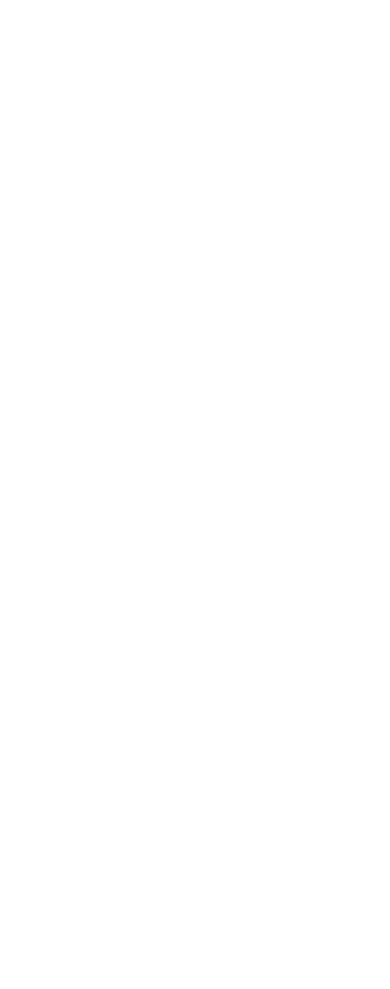
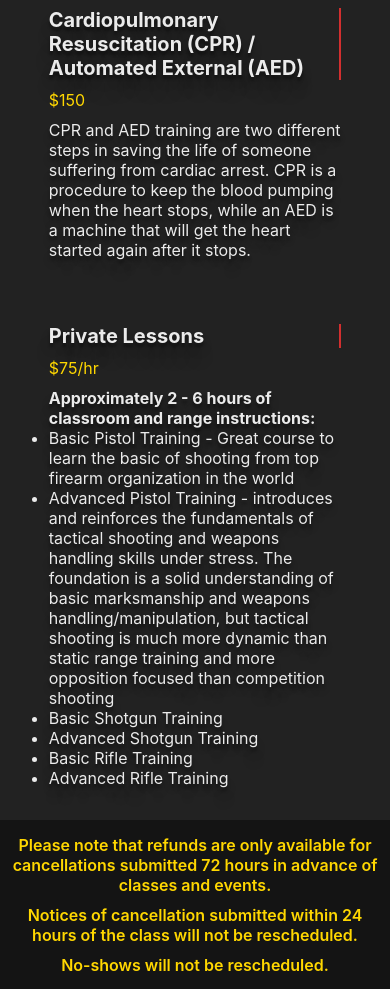
Before and after one commit to adinduokoro/Weapons-Training-and-Classes, a React (Create React App) app: page /training in a window 390 px wide. Shown: the part 2460-3449 px from the top of the page. Before the commit the page ends 844 px from the top, so only its background shows below. Built offline with nearby package versions, Linux system fonts and the light colour scheme.

Commit message:
Classes Page.
The classes page is fully completed and mobile responsive.

```diff
--- a/src/components/ContactUs.js
+++ b/src/components/ContactUs.js
@@ -14,6 +14,7 @@ const ContactUs = () => {
             <input type="text" className='input__field' placeholder='Email' />
             <input type="text" className='input__field' placeholder='Phone Number' />
             <textarea type="text" rows="4" placeholder='Message'></textarea>
+            {/* add button */}
           </form>
         </div>
         <div className="contactUs__right">
--- /dev/null
+++ b/src/components/Packages.js
@@ -0,0 +1,30 @@
+import React from 'react'
+import '../styles/Packages.css'
+import { packages } from '../data/Data.js'
+
+const Packages = () => {
+  return (
+    <div className='package'>
+      <div className="package__info">
+        {packages.map((item, index) => {
+          return(
+          <ul key={index}>
+            <div className="package__title">
+              <h1>{item.title}</h1>
+            </div>
+            <div className="package__price">
+              <p>{item.price}</p>
+            </div>
+            <div className="package__text">
+              <p>{item.text}</p>
+            </div>
+          </ul>
+          )
+        })}
+      </div>
+    </div>
+
+  )
+}
+
+export default Packages
--- a/src/data/Data.js
+++ b/src/data/Data.js
@@ -32,5 +32,59 @@ export const nav = [
   },
 ]
 
+export const packages = [
+  {
+    title: "Maryland Handgun Qualification License",
+    price: "$100",
+    text: "Unless otherwise exempt, as of October 1, 2013, a Maryland resident must possess a valid Handgun Qualification License before he/she may purchase, rent, or receive a handgun. Details on exemptions may be found below. You do not need a Handgun Qualification License to own a gun you already have. The Handgun Qualification License is only needed for purchasing, transferring, or renting a regulated firearm after October 1, 2013."
+  },
+  {
+    title: "Maryland Wear & Carry",
+    price: "$250",
+    text: "A concealed carry, or carrying a concealed weapon (CCW), is the practice of carrying a weapon (such as a handgun) in public in a concealed manner, either on one's person or in proximity. CCW is often practiced as a means of self-defense. In Maryland, it allows for concealed carry of a handgun with a permit. There are certain necessities that is needed, which is provided within the class you will register and complete."
+  },
+  {
+    title: "Florida Conceal Carry of Weapon",
+    price: "$100",
+    text: "Concealed carry is legal for residents with a Florida CWL and for non-residents with a CCW permit from a state that Florida honors. The Florida CWL allows holders of the license to carry not only a handgun but also other weapons such as electronic weapons, tear gas guns, billie clubs and knives."
+  },
+  {
+    title: "Arizona Conceal Carry of Weapon",
+    price: "$100",
+    text: "Arizona is a shall-issue, permitless carry state with concealed weapons permits issued at the state level by the Department of Public Safety. Anyone at least 21 years old who can legally possess a firearm, may concealed carry a firearm without a permit. Arizona Concealed Weapons Permits (CWP) are issued to residents and non-residents at least 21 years old or 19 for active military and veterans and require a  firearms training course that has been state-approved, although there are training exemptions that may apply to law enforcement and members of the military, to name a few. In terms of reciprocity, since Arizona has permitless carry, any person 21 years of age and older who can legally possess a firearm may carry a concealed firearm on his or her person without a license or permit."
+  },
+  {
+    title: "Refuse to Be A Victim",
+    price: "$250",
+    text: "Refuse To Be A Victim® is NRA's award-winning personal safety and crime prevention program. This sought-after seminars teach participants how to improve their personal safety strategies, and what techniques and tactics can be used to help avoid becoming easy victims of crime. In general, seminars heighten public awareness of what can and should be done to stay safe."
+  },
+  {
+    title: "Cardiopulmonary Resuscitation (CPR) / Automated External (AED)",
+    price: "$150",
+    text: "CPR and AED training are two different steps in saving the life of someone suffering from cardiac arrest. CPR is a procedure to keep the blood pumping when the heart stops, while an AED is a machine that will get the heart started again after it stops."
+  },
+  {
+    title: "Private Lessons",
+    price: "$75/hr",
+    text:
+    <>
+      <p style={{ fontWeight: 'bold'}}>Approximately 2 - 6 hours of classroom and range instructions:</p>
 
-export default {nav }
+      <li>Basic Pistol Training - Great course to learn the basic of shooting from top firearm organization in the world</li>
+
+      <li>Advanced Pistol Training - introduces and reinforces the fundamentals of tactical shooting and    weapons handling skills under stress. The foundation is a solid understanding of basic marksmanship and weapons handling/manipulation, but tactical shooting is much more dynamic than static range training and more opposition focused than competition shooting</li>
+
+      <li>Basic Shotgun Training</li>
+
+      <li>Advanced Shotgun Training</li>
+      <li>Basic Rifle Training</li>
+      <li>Advanced Rifle Training</li>
+    </>
+  },
+
+
+]
+
+
+
+export default { nav , packages }
--- a/src/pages/ClassesPage.js
+++ b/src/pages/ClassesPage.js
@@ -2,6 +2,8 @@ import React from 'react'
 import HalfHero from '../components/HalfHero'
 import '../styles/HalfHero.css'
 import classImg from '../images/training-image-alt.jpg'
+import Packages from '../components/Packages'
+import Info from '../components/Info.js'
 
 const ClassesPage = () => {
   return (
@@ -10,6 +12,8 @@ const ClassesPage = () => {
         title="CURRENT COURSES"
         image={classImg}
       />
+      <Packages />
+      <Info />
     </div>
   )
 }
--- a/src/pages/HomePage.js
+++ b/src/pages/HomePage.js
@@ -2,7 +2,6 @@ import React from 'react'
 import Hero from '../components/Hero'
 import AboutUs from '../components/AboutUs'
 import Quotes from '../components/Quotes'
-import Contact from '../components/Contact.js'
 import LocationInfo from '../components/LocationInfo'
 import ContactUs from '../components/ContactUs'
 import Info from '../components/Info'
--- a/src/pages/LocationPage.js
+++ b/src/pages/LocationPage.js
@@ -7,14 +7,13 @@ import Info from "../components/Info.js"
 
 const LocationPage = () => {
   return (
-    <div className="locationPage">LocationPage
+    <div className="locationPage">
       <HalfHero
         title="LOCATION"
         image={halfHeroImg}
       />
       <LocationInfo />
       <Info />
-
     </div>
   )
 }
--- /dev/null
+++ b/src/styles/Packages.css
@@ -0,0 +1,54 @@
+.package{
+  width: 100%;
+  background-color: #222222;
+
+}
+
+.package .package__info ul{
+  width: 75%;
+  display: flex;
+  flex-direction: row;
+  gap: 10px;
+  margin: 0 auto;
+  padding: 3rem 0;
+}
+
+.package .package__title{
+  flex: 4;
+  border-right: 2px solid #ff3333cc;
+  font-size: 12px;
+  color: #ebebeb;
+  text-shadow: 0px 4px 3px rgba(0,0,0,0.4),
+                0px 8px 13px rgba(0,0,0,0.1),
+                0px 18px 23px rgba(0,0,0,0.1);
+}
+
+.package .package__price{
+  flex: 1;
+  color: #ffd700;
+  padding-right: 10px;
+
+}
+
+.package .package__text{
+  flex: 8;
+  color: #ebebeb;
+  text-shadow: 0px 4px 3px rgba(0,0,0,0.4),
+  0px 8px 13px rgba(0,0,0,0.1),
+  0px 18px 23px rgba(0,0,0,0.1);
+}
+
+@media screen and (max-width: 912px) {
+  .package .package__title{
+    font-size: 10px;
+    padding-right: 5px;
+  }
+}
+
+@media screen and (max-width: 768px) {
+  .package .package__info ul{
+    flex-direction: column;
+    gap: 10px;
+    padding: 2rem 0;
+  }
+}
```
